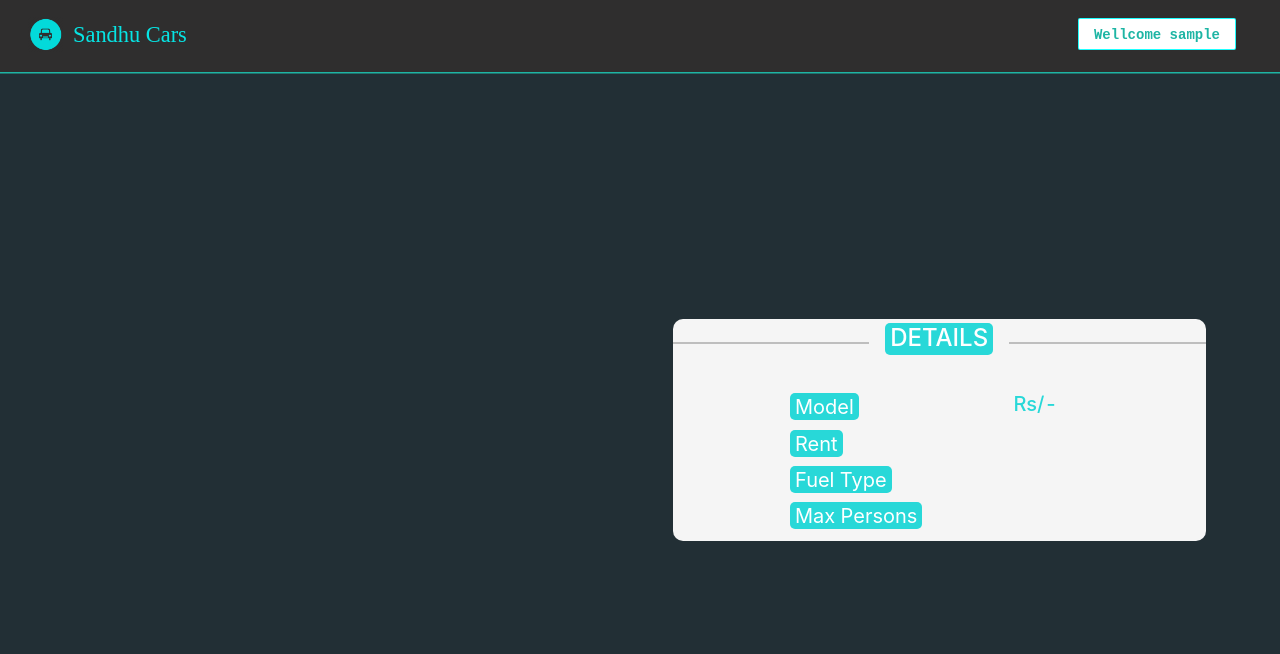
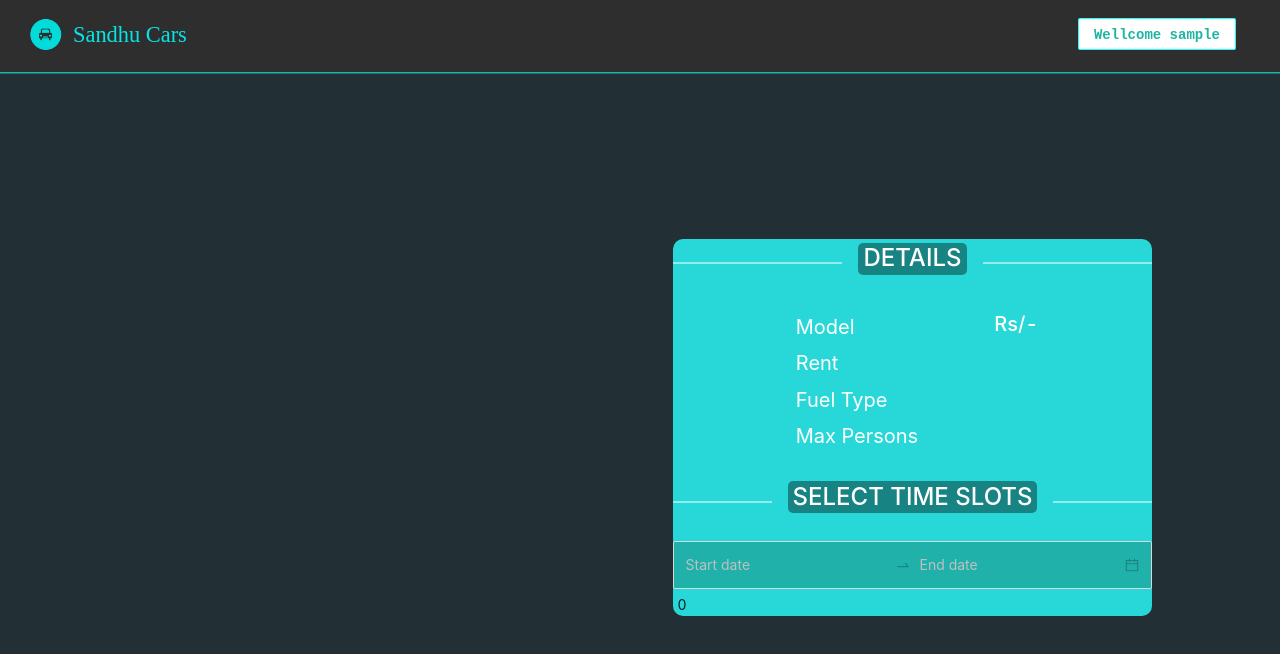
Before and after one commit to yU5295/car-rental, a React (Create React App) app in the folder Frontend/: page /booking/1 in a window 1280 px wide. Shown: the top 654 px of the page. Built offline with nearby package versions, Linux system fonts and the light colour scheme; no server answers; sample sign-in values are in the browser's storage; a web font is replaced by a local one.

Commit message:
calender added

```diff
--- a/Frontend/package.json
+++ b/Frontend/package.json
@@ -14,6 +14,7 @@
     "antd": "^4.17.2",
     "axios": "^0.24.0",
     "font-awesome": "^4.7.0",
+    "moment": "^2.29.1",
     "react": "^17.0.2",
     "react-dom": "^17.0.2",
     "react-redux": "^7.2.6",
--- a/Frontend/src/index.css
+++ b/Frontend/src/index.css
@@ -137,7 +137,7 @@ p {
   width: auto;
 }
 .car-headings {
-  margin-left: 7rem !important;
+  margin-left: 6.8rem !important;
 }
 .car-data {
   max-width: 120.69px !important;
@@ -145,15 +145,16 @@ p {
   width: 120.69px !important;
   font-size: 20px;
   background-color: #28d8d8;
-  padding: 1.5px 5px;
-  border-radius: 5px;
+  padding: 3px 9px;
+  border-radius: 15px;
   color: white;
 }
 .car-headData {
   font-size: 20px;
   padding: 1.5px 5px;
-  margin-left: 4.5rem;
-  color: #28d8d8;
+  margin-left: 3rem;
+  /* color: #14b9b9; */
+  color: white;
 }
 .car-data2 {
   /* border-bottom: 1.8px solid #0eb9b9; */
@@ -165,7 +166,7 @@ p {
   position: relative;
   top: 50%;
   width: 50%;
-  border-top: 1px solid #00000073 !important;
+  border-top: 1px solid white !important;
   /* border-top-color: inherit; */
   border-bottom: 0;
   transform: translateY(50%);
@@ -173,7 +174,15 @@ p {
 }
 .ant-divider-inner-text h4 {
   margin-top: 4px;
-  background-color: #28d8d8;
+  background-color: rgba(0, 0, 0, 0.397);
   padding: 1.5px 5px;
   border-radius: 5px;
 }
+.ant-picker-range {
+  padding: 12px !important;
+  background-color: lightseagreen !important;
+  color: white !important;
+  border: 1px solid white;
+}
+
+/* ---------------------------------------------------------------------------------- */
--- a/Frontend/src/pages/BookingCar.js
+++ b/Frontend/src/pages/BookingCar.js
@@ -1,11 +1,13 @@
 import React, { useEffect, useState } from "react";
-import { Row, Col, Divider } from "antd";
+import { Row, Col, Divider, DatePicker } from "antd";
 import { DollarCircleFilled } from "@ant-design/icons";
 import DefaultLayout from "../components/DefaultLayout";
 import { getAllCars } from "../redux/actions/carsAction";
 import { useSelector, useDispatch } from "react-redux";
 import { useParams } from "react-router-dom";
 import Spinner from "../components/Spinner";
+import moment from "moment";
+const { RangePicker } = DatePicker;
 
 function BookingCar() {
   const { id } = useParams();
@@ -13,6 +15,9 @@ function BookingCar() {
   const { loading } = useSelector((state) => state.alertsReducer);
   const [car, setcar] = useState({});
   const dispatch = useDispatch();
+  const [from, setFrom] = useState();
+  const [to, setTo] = useState();
+  const [totalHours, setTotalHours] = useState(0);
   useEffect(() => {
     if (cars.length == 0) {
       dispatch(getAllCars());
@@ -20,7 +25,15 @@ function BookingCar() {
       setcar(cars.find((o) => o._id == id));
     }
   }, [cars]);
-
+  function selectTimeSlots(values) {
+    if (values) {
+      setFrom(moment(values[0]).format("MMM DD yyyy HH:mm"));
+      setTo(moment(values[1]).format("MMM DD yyyy HH:mm"));
+      setTotalHours(values[1].diff(values[0], "hours"));
+    } else {
+      setTotalHours(0);
+    }
+  }
   return (
     <DefaultLayout>
       {loading && <Spinner />}
@@ -41,9 +54,10 @@ function BookingCar() {
           <div
             style={{
               // backgroundColor: "#24ffffc9",
-              backgroundColor: "rgb(245, 245, 245)",
+              backgroundColor: "#28d8d8",
               borderRadius: "10px",
               maxHeight: "400px",
+              width: "90%",
             }}
           >
             <Divider>
@@ -88,6 +102,21 @@ function BookingCar() {
                 </p>
               </div>
             </div>
+            <Divider>
+              <h4 style={{ color: "white" }}>SELECT TIME SLOTS</h4>
+            </Divider>
+            <div>
+              <RangePicker
+                className="RangePicker"
+                showTime={{ format: "HH:mm" }}
+                format="MMM DD yyyy HH:mm"
+                onChange={selectTimeSlots}
+              />
+
+              <div>
+                <p>{totalHours}</p>
+              </div>
+            </div>
           </div>
         </Col>
       </Row>
```
Also changed, not shown: 1 other file (tests, documents, lock files or other folders).
